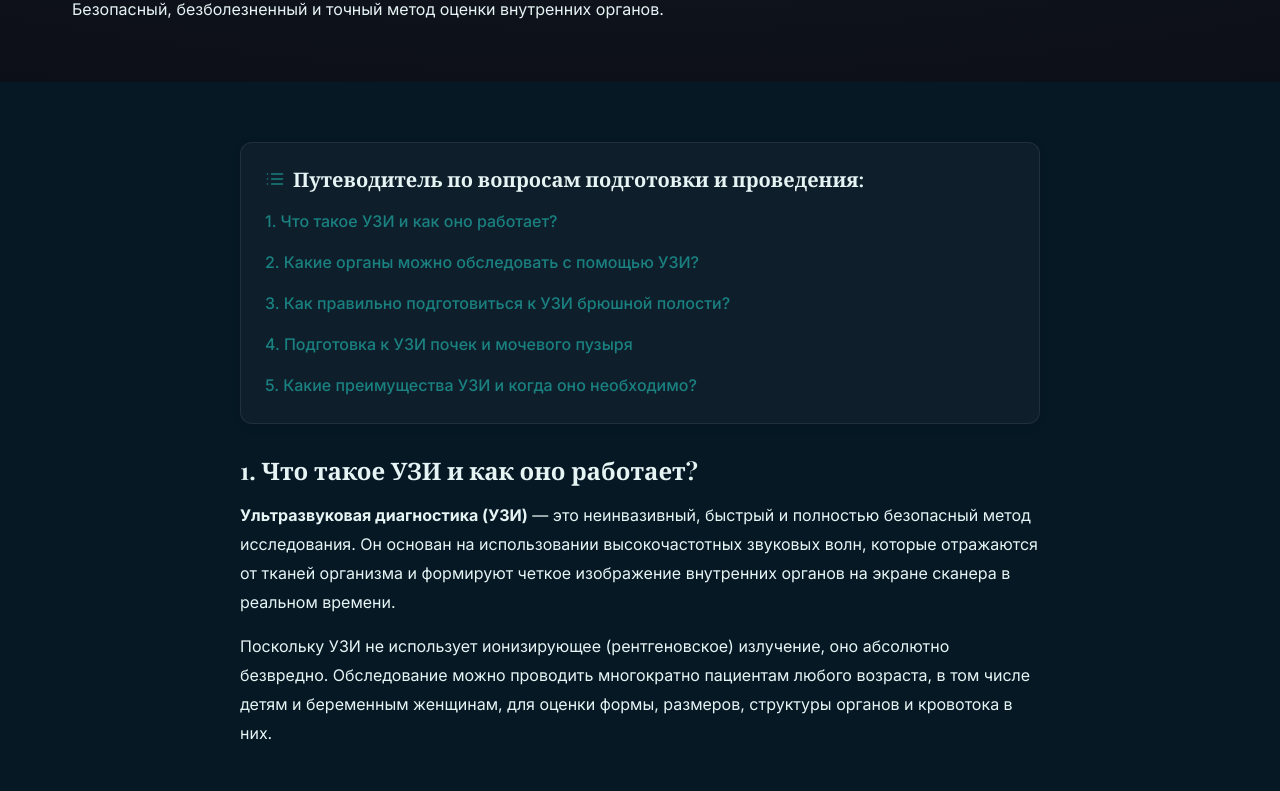
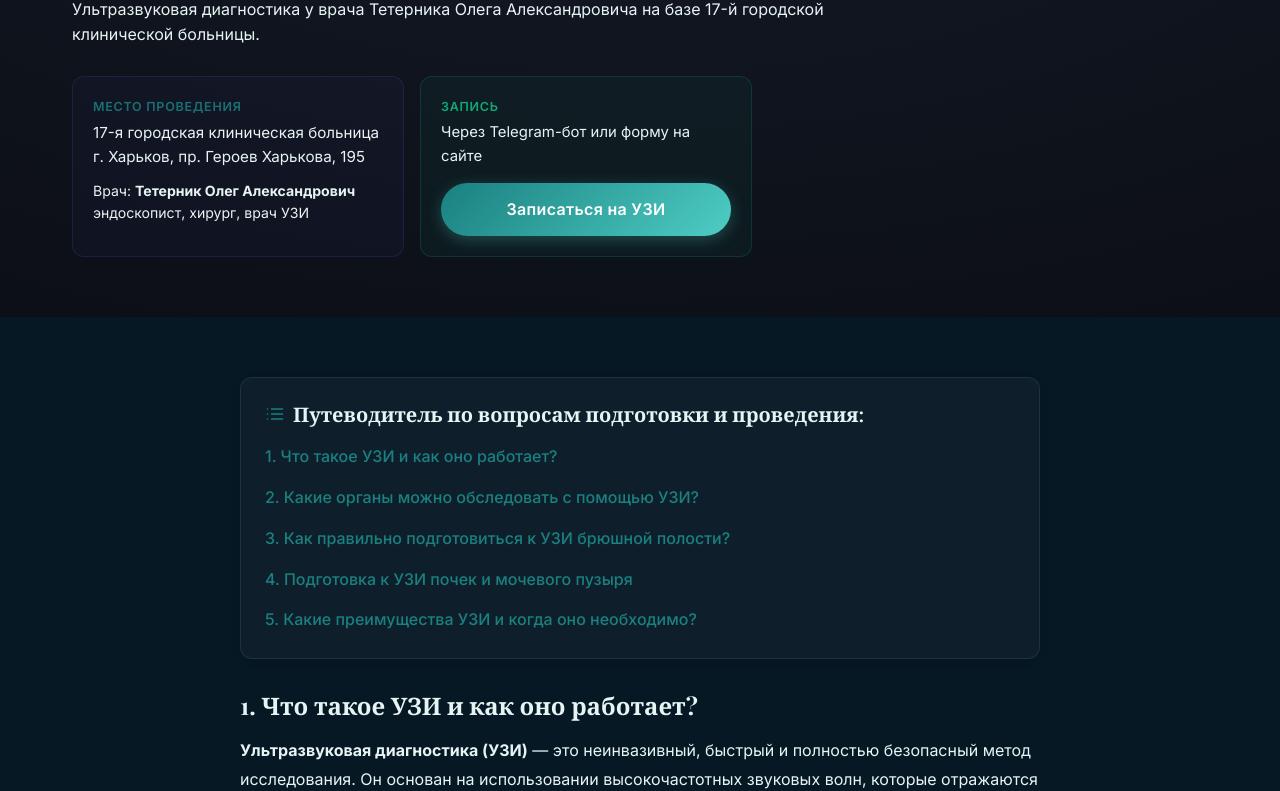
Before and after one commit to DanilTet/doctor-portfolio-website, a website: page ru/uzd/index.html in a window 1280 px wide. Shown: the part 306-1097 px from the top of the page. Drawn offline with nearby package versions, Linux system fonts and the light colour scheme; no server answers.

Commit message:
seo: improve RU ultrasound landing page

```diff
--- a/ru/uzd/index.html
+++ b/ru/uzd/index.html
@@ -1,7 +1,7 @@
 <!DOCTYPE html><html lang="ru"><head>
   <meta charset="UTF-8">
   <meta name="viewport" content="width=device-width, initial-scale=1.0">
-  <meta name="description" data-i18n-content="service.uzd.meta.desc" content="УЗИ (ультразвуковая диагностика) на базе 17-й городской больницы Харькова. Врач Тетерник О.А. — УЗИ брюшной полости, почек, щитовидной железы в Харькове.">
+  <meta name="description" data-i18n-content="service.uzd.meta.desc" content="УЗИ в Харькове — врач Тетерник О.А. на базе 17-й городской больницы (пр. Героев Харькова, 195). УЗИ брюшной полости, почек, щитовидной железы. Запись онлайн.">
   <meta name="keywords" data-i18n-content="service.uzd.meta.keywords" content="УЗИ Харьков, УЗИ брюшной полости, УЗИ 17 больница, ультразвуковая диагностика Харьков, подготовка к узи, УЗИ почек, УЗИ щитовидной железы, Тетерник Олег">
   <meta name="author" content="Тетерник О.А.">
 
@@ -19,7 +19,7 @@
   <link rel="alternate" hreflang="en" href="https://endo.kh.ua/en/uzd/" />
   <link rel="alternate" hreflang="x-default" href="https://endo.kh.ua/uzd/" />
 
-  <title data-i18n="service.uzd.meta.title">УЗИ (ультразвуковая диагностика) в Харькове — 17-я больница | Врач Тетерник О.А.</title>
+  <title data-i18n="service.uzd.meta.title">УЗИ в Харькове — врач Тетерник О.А., 17-я городская больница</title>
   <link rel="icon" href="/favicon.png" type="image/png">
   <link rel="canonical" href="https://endo.kh.ua/ru/uzd/">
 
@@ -55,6 +55,19 @@
   <link rel="stylesheet" href="/css/styles.css?v=2.0">
   <link rel="stylesheet" href="/css/animations.css?v=2.0">
   <link rel="stylesheet" href="/css/blog.css?v=2.0">
+
+  <style>
+    .uzd-hero-grid {
+      display: grid;
+      grid-template-columns: 1fr 1fr;
+      gap: 16px;
+      max-width: 680px;
+      margin-top: 28px;
+    }
+    @media (max-width: 560px) {
+      .uzd-hero-grid { grid-template-columns: 1fr; }
+    }
+  </style>
 </head>
 <body>
 
@@ -96,8 +109,24 @@
         <svg width="16" height="16" viewBox="0 0 24 24" fill="none" stroke="currentColor" stroke-width="2"><line x1="19" y1="12" x2="5" y2="12"></line><polyline points="12 19 5 12 12 5"></polyline></svg>
         <span data-i18n="service.back">Назад на главную</span>
       </a>
-      <h1 class="section-title" style="text-align: left; margin-bottom: 16px; font-size: clamp(2rem, 5vw, 3.5rem);" data-i18n="service.uzd.title">УЗИ (Ультразвуковая диагностика)</h1>
-      <p class="section-subtitle" style="text-align: left; max-width: 800px;" data-i18n="service.uzd.subtitle">Безопасный, безболезненный и точный метод оценки внутренних органов.</p>
+      <h1 class="section-title" style="text-align: left; margin-bottom: 16px; font-size: clamp(2rem, 5vw, 3.5rem);" data-i18n="service.uzd.title">УЗИ в Харькове</h1>
+      <p class="section-subtitle" style="text-align: left; max-width: 800px;" data-i18n="service.uzd.subtitle">Ультразвуковая диагностика у врача Тетерника Олега Александровича на базе 17-й городской клинической больницы.</p>
+
+      <!-- Коммерческий блок: место, врач, запись -->
+      <div class="uzd-hero-grid">
+        <div style="background: rgba(99, 102, 241, 0.04); border: 1px solid rgba(99, 102, 241, 0.15); border-radius: 12px; padding: 20px;">
+          <p style="margin: 0 0 4px; font-size: 0.78rem; font-weight: 600; text-transform: uppercase; letter-spacing: 0.06em; color: var(--color-primary); opacity: 0.85;">Место проведения</p>
+          <p style="margin: 0 0 10px; font-size: 0.95rem; line-height: 1.6; color: var(--color-text-light);">17-я городская клиническая больница<br>г. Харьков, пр. Героев Харькова, 195</p>
+          <p style="margin: 0; font-size: 0.88rem; color: var(--color-text);">Врач: <strong>Тетерник Олег Александрович</strong><br>эндоскопист, хирург, врач УЗИ</p>
+        </div>
+        <div style="background: rgba(16, 185, 129, 0.05); border: 1px solid rgba(16, 185, 129, 0.18); border-radius: 12px; padding: 20px; display: flex; flex-direction: column; justify-content: space-between; gap: 14px;">
+          <div>
+            <p style="margin: 0 0 4px; font-size: 0.78rem; font-weight: 600; text-transform: uppercase; letter-spacing: 0.06em; color: #10b981; opacity: 0.9;">Запись</p>
+            <p style="margin: 0; font-size: 0.93rem; line-height: 1.6; color: var(--color-text-light);">Через Telegram-бот или форму на сайте</p>
+          </div>
+          <a href="/#appointment-section" class="btn btn--primary open-booking-modal" style="text-align: center; width: 100%; box-sizing: border-box;">Записаться на УЗИ</a>
+        </div>
+      </div>
     </div>
   </section>
 
```
